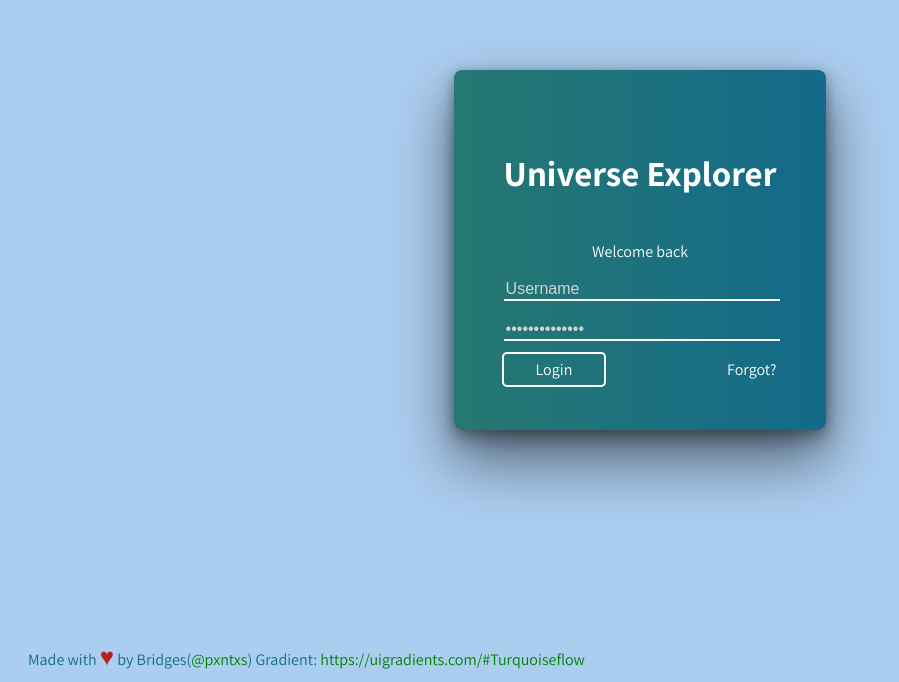
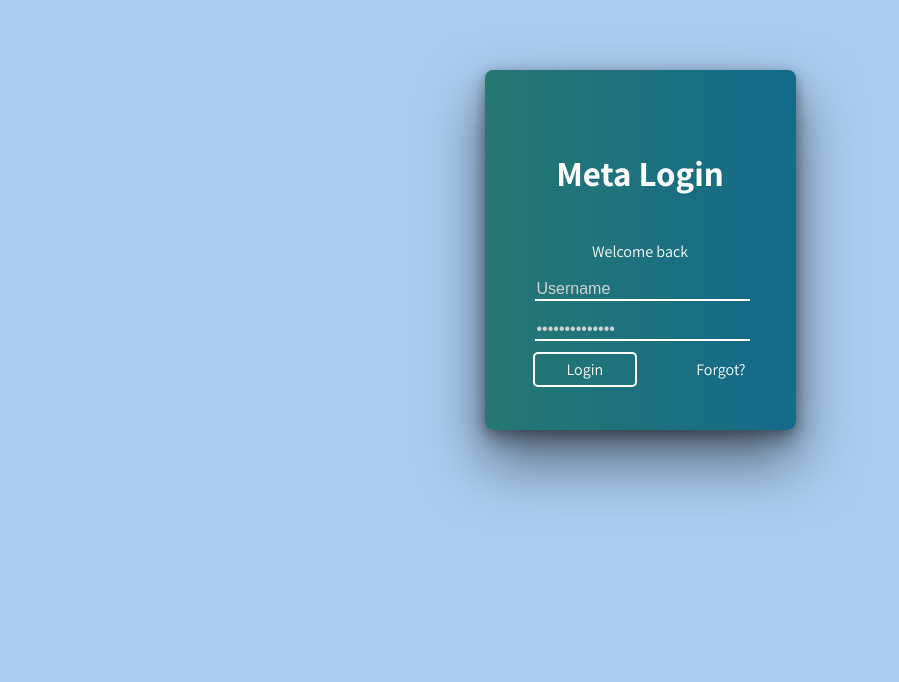
Before and after one commit to shashi495-debug/classic-login-form, a plain HTML site: page index.html in a window 1280 px wide. Shown: the part 118-800 px from the top of the page, without its empty margins (0-899 px from the left). Drawn offline with Linux system fonts and the light colour scheme.

Commit message:
chanfes to all

```diff
--- a/index.html
+++ b/index.html
@@ -3,14 +3,15 @@
 <head>
   <meta charset="UTF-8">
   <title>Classic Login Form Example</title>
-  <link href="https://fonts.googleapis.com/css?family=Assistant:400,700" rel="stylesheet"><link rel="stylesheet" href="./style.css">
+  <link href="https://fonts.googleapis.com/css?family=Assistant:400,700" rel="stylesheet">
+  <link rel="stylesheet" href="./style.css">
 
 </head>
 <body>
 <!-- partial:index.partial.html -->
 <section class='login' id='login'>
   <div class='head'>
-  <h1 class='company'>Universe Explorer</h1>
+  <h1 class='company'>Meta Login</h1>
   </div>
   <p class='msg'>Welcome back</p>
   <div class='form'>
@@ -22,10 +23,10 @@
     </form>
   </div>
 </section>
-<footer>
+<!--<footer>
   <p>Made with <span class='heart'>&hearts;</span> by Bridges(<a href='https://github.com/pxntxs'>@pxntxs</a>)</p>
   <p>Gradient: <a href='https://uigradients.com/#Turquoiseflow'>https://uigradients.com/#Turquoiseflow</a></p>
-</footer>
+</footer>-->
 <!-- partial -->
   <script  src="./script.js"></script>
 
```
Also changed, not shown: info.txt (deleted).
